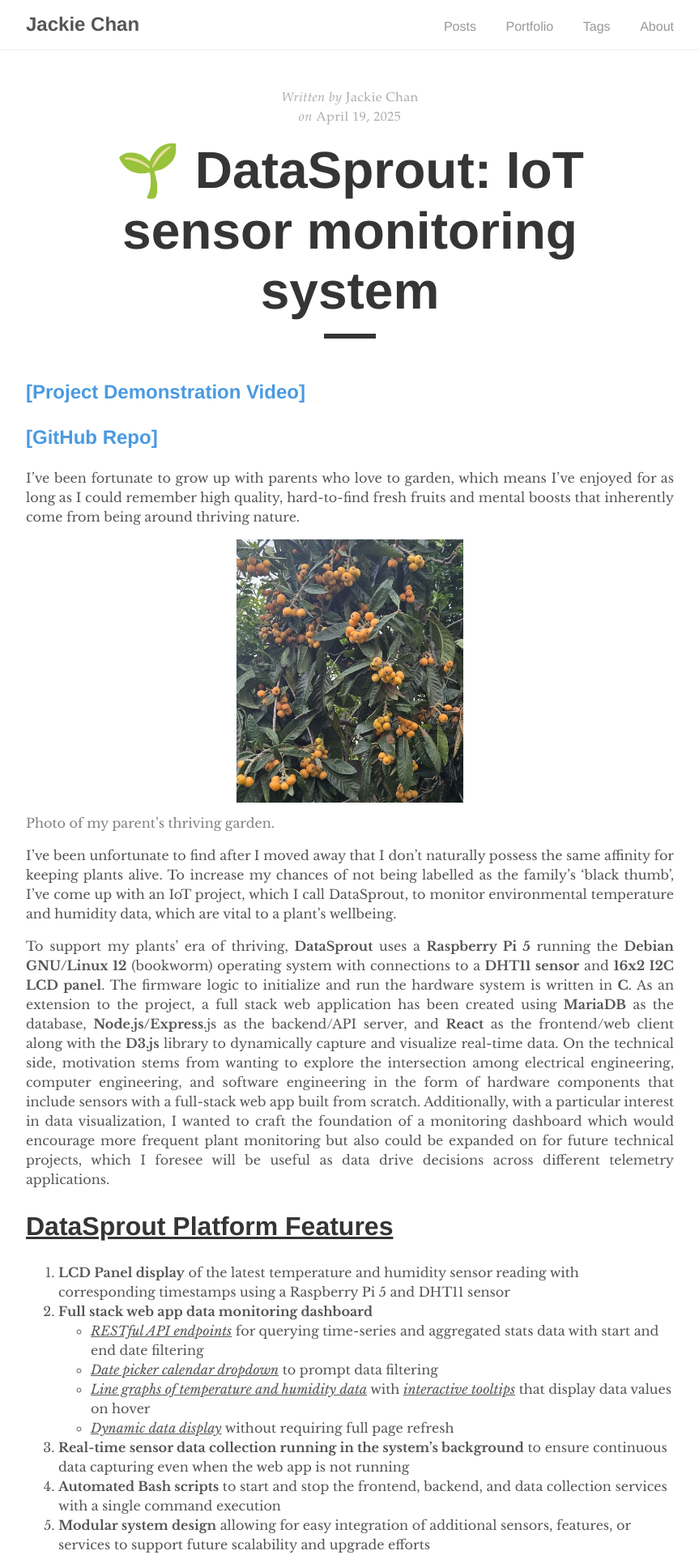
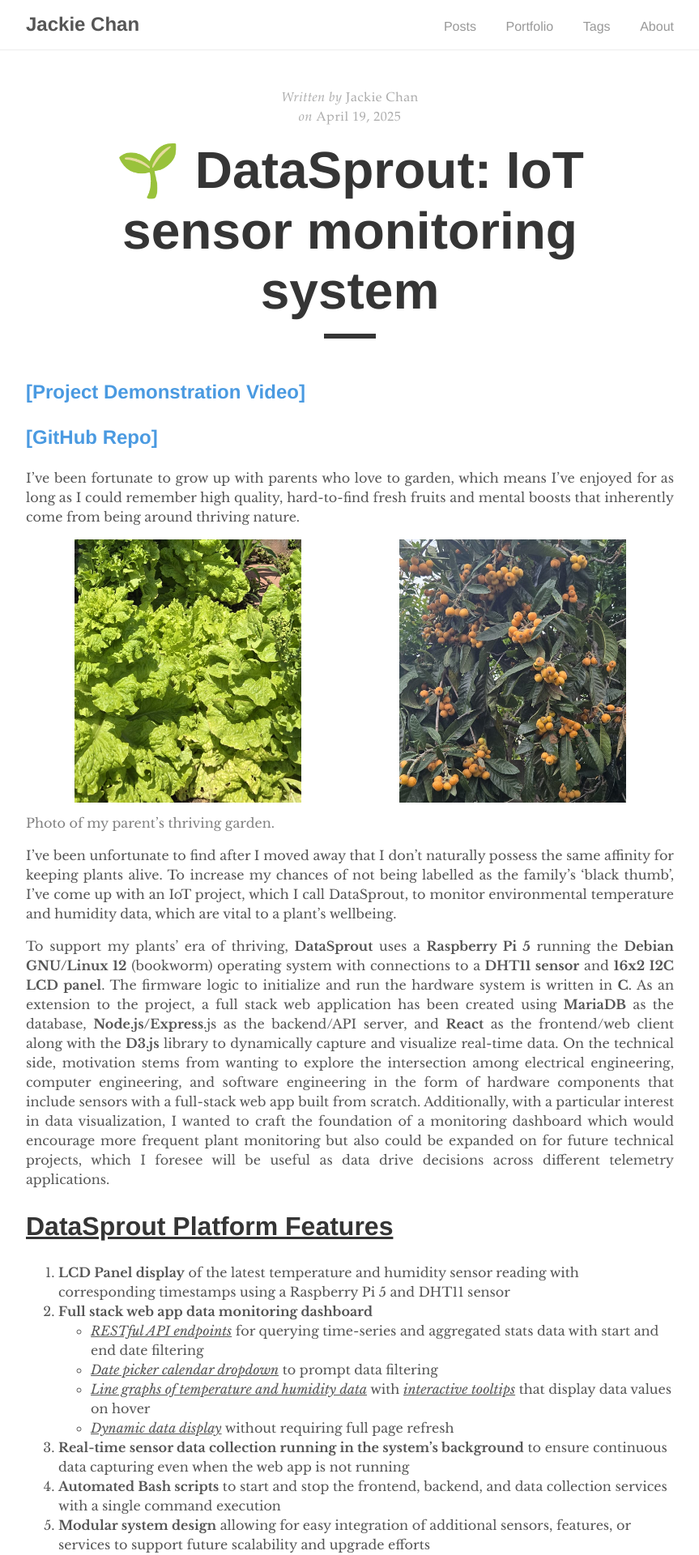
Before and after one commit to jackiechanmakes/jackiechanmakes.github.io, a Jekyll site: the page built from _posts/2025-04-19-plant-monitor.md, in a window 1280 px wide. Shown: the top 1920 px of the page at 81% size, without its empty margins (208-1071 px from the left). Built offline with Jekyll 4.4.1, drawn with Linux system fonts in a browser that asks for light colours; comment, search, counter and statistics services are not loaded.

Commit message:
Add formatting

```diff
--- a/_posts/2025-04-19-plant-monitor.md
+++ b/_posts/2025-04-19-plant-monitor.md
@@ -15,7 +15,7 @@
 I’ve been fortunate to grow up with parents who love to garden, which means I’ve enjoyed for as long as I could remember high quality, hard-to-find fresh fruits and mental boosts that inherently come from being around thriving nature.
 
 <div class="image-row">
-  <!-- <img src="/assets/images/image-plant1.png" class="small-img"> -->
+  <img src="/assets/images/image-plant1.png" class="small-img">
   <img src="/assets/images/image-plant2.png" class="small-img">
 </div>
 
```
